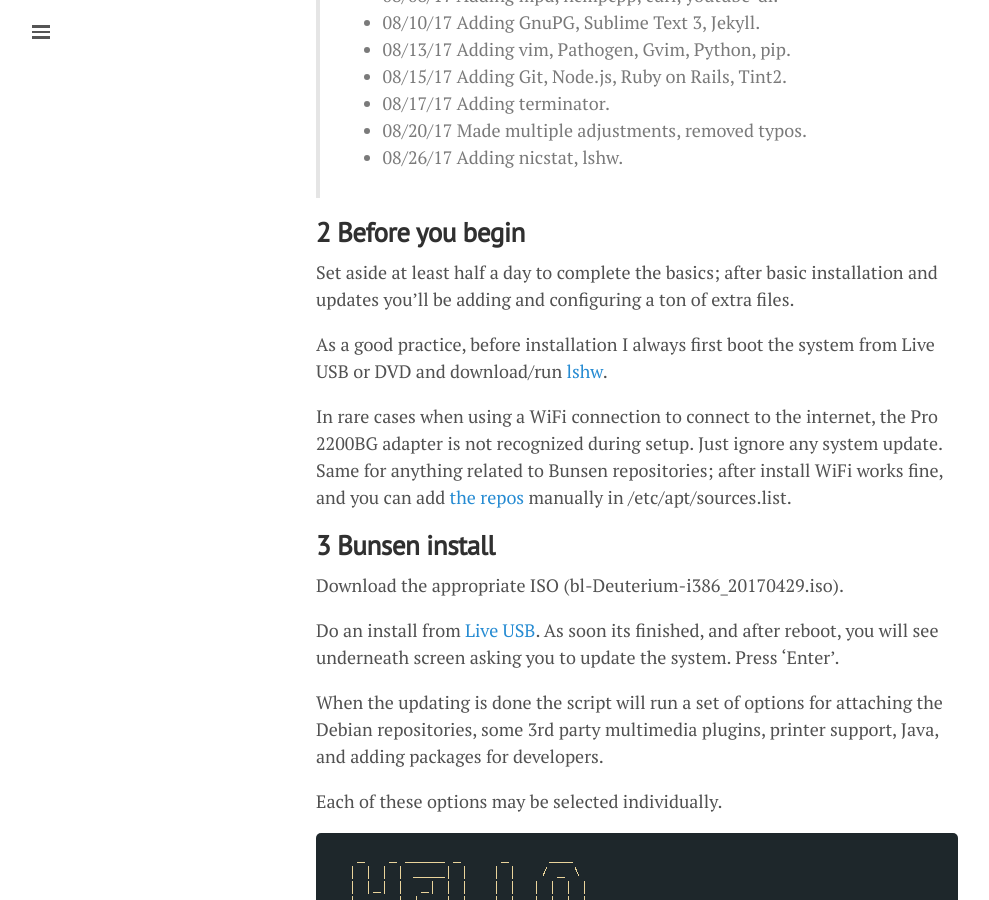
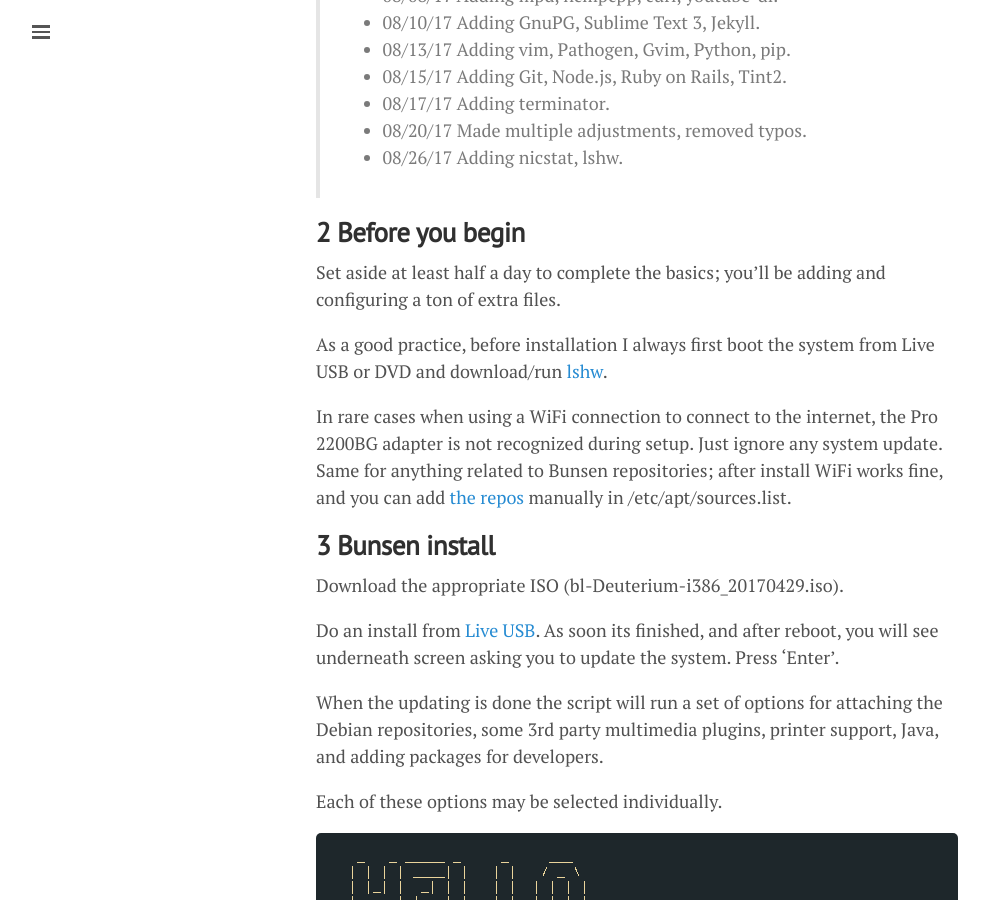
Before and after one commit to lgeurts/lgeurts.github.io, a Jekyll site: the page built from _posts/2017-07-11-bunsenlabs-linux-setup-notes-for dell-inspiron-6000.md, in a window 1280 px wide and 900 px high, scrolled down 1436 px. Shown: the whole window, without its empty margins (0-989 px from the left). Built offline with Jekyll 4.4.1, drawn with Linux system fonts in a browser that asks for light colours; nearby versions of some CDN libraries; comment, search, counter and statistics services are not loaded; some of the changed text lies outside the part shown.

Commit message:
Change section 8 #413

```diff
--- a/_posts/2017-07-11-bunsenlabs-linux-setup-notes-for dell-inspiron-6000.md
+++ b/_posts/2017-07-11-bunsenlabs-linux-setup-notes-for dell-inspiron-6000.md
@@ -41,7 +41,7 @@
 **2 Before you begin**
 ----------------------
 
-Set aside at least half a day to complete the basics; after basic installation and updates you'll be adding and configuring a ton of extra files.
+Set aside at least half a day to complete the basics; you'll be adding and configuring a ton of extra files.
 
 As a good practice, before installation I always first boot the system from Live USB or DVD and download/run [lshw](https://packages.debian.org/search?keywords=lshw).
 
```
Also changed, not shown: other parts of _posts/2017-07-11-bunsenlabs-linux-setup-notes-for dell-inspiron-6000.md (+1 -1 lines).
